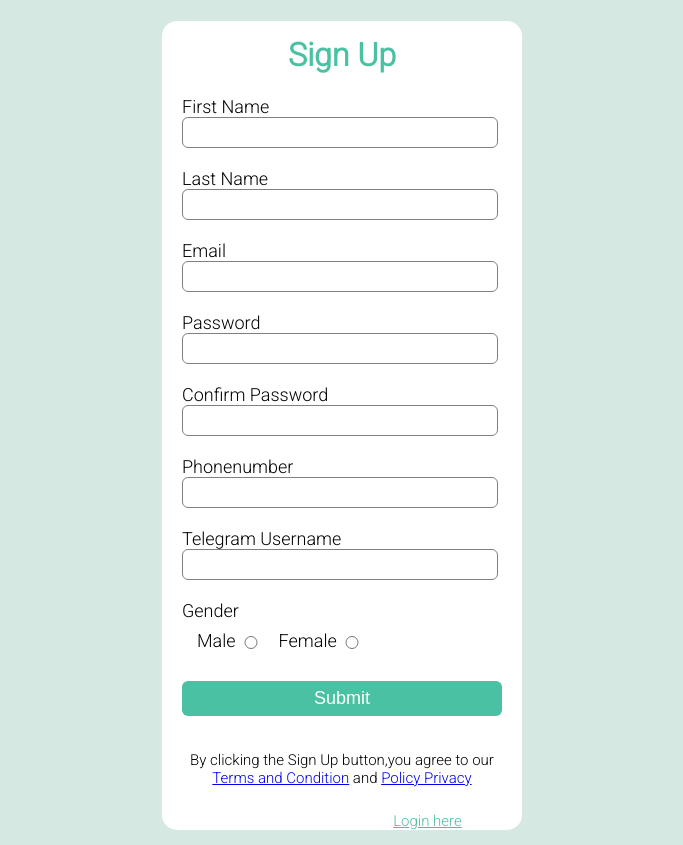
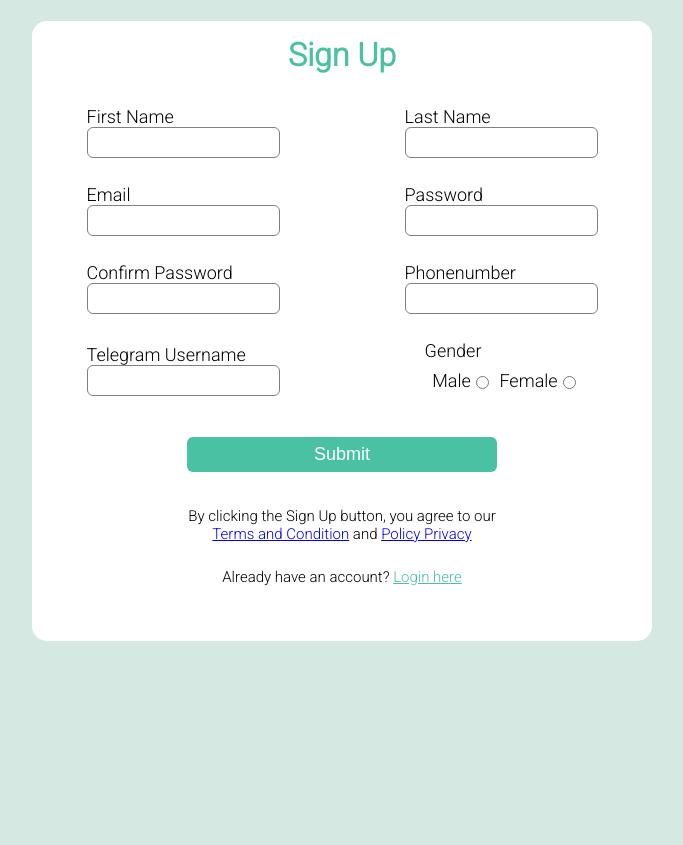
Before and after one commit to Yagth/AddisHouseRental, a PHP site: page /signup_page.html in a window 1280 px wide. Shown: the whole page, without its empty margins (298-981 px from the left). After the commit the page ends 641 px from the top, so only its background shows below. Run offline with PHP 8.4, Linux system fonts and the light colour scheme.

Commit message:
Made the form split into column

```diff
--- a/Frontend/pages/acc_css.css
+++ b/Frontend/pages/acc_css.css
@@ -4,7 +4,7 @@ body {
 }
 
 .signup-box {
-  width: 360px;
+  width: 620px;
   min-height: 620px;
   margin: auto;
   background-color: white;
@@ -33,26 +33,29 @@ h4 {
 }
 
 form {
-  width: 300px;
-  margin-left: 20px;
+  display: grid;
+  grid-template-columns: 1fr 1fr;
+  gap: 1rem;
+  justify-items: center;
+  align-items: center;
 }
 
 form label {
   display: flex;
-  margin-top: 20px;
+  margin-top: 10px;
   font-size: 18px;
 }
 
 form input {
-  width: 100%;
   padding: 7px;
   border: none;
   border: 1px solid gray;
   border-radius: 6px;
   outline: none;
 }
-input[type="button"] {
-  width: 320px;
+.cbtn {
+  grid-column: span 2;
+  width: 50%;
   height: 35px;
   margin-top: 20px;
   border: none;
@@ -86,7 +89,7 @@ p {
 }
 .para-2 {
   text-align: center;
-  color: white;
+  color: black;
   font-size: 15px;
   margin-top: -10px;
 }
--- a/Frontend/pages/signup_page.html
+++ b/Frontend/pages/signup_page.html
@@ -14,20 +14,35 @@
       <h1>Sign Up</h1>
       <h4 id="error_header" class="status"></h4>
       <form id="signup" method="post">
+        <div>
           <label>First Name</label>
           <input name="firstname" type="text" placeholder="" />
+        </div>
+        <div>
           <label>Last Name</label>
           <input name="lastname" type="text" placeholder="" />
+        </div>
+        <div>
           <label>Email</label>
           <input name="email" type="email" placeholder="" />
+        </div>
+        <div>
           <label>Password</label>
           <input name="password" type="password" placeholder="" />
+        </div>
+        <div>
           <label>Confirm Password</label>
           <input name="cpassword" type="password" placeholder="" />
+        </div>
+        <div>
           <label>Phonenumber</label>
           <input name="phonenumber" type="text" placeholder="" />
+        </div>
+        <div>
           <label>Telegram Username</label>
           <input name="telegram_username" type="text" placeholder="" />
+        </div>
+        <div>
           <label>Gender</label>
           <div class="radio-group">
             <label for="male">Male</label>
@@ -42,11 +57,11 @@
             <input id="female" name="gender" value="female" type="radio" />
             <input type="text" name="status" id="" value="normal" hidden />
           </div>
-        <input type="button" id="submit" value="Submit" />
-        <closeform></closeform>
+        </div>
+        <input class="cbtn" type="button" id="submit" value="Submit" />
       </form>
       <p>
-        By clicking the Sign Up button,you agree to our <br />
+        By clicking the Sign Up button, you agree to our <br />
         <a href="#">Terms and Condition</a> and <a href="#">Policy Privacy</a>
       </p>
       <p class="para-2">
```
Lines whose indentation alone changed are shown as unchanged.
